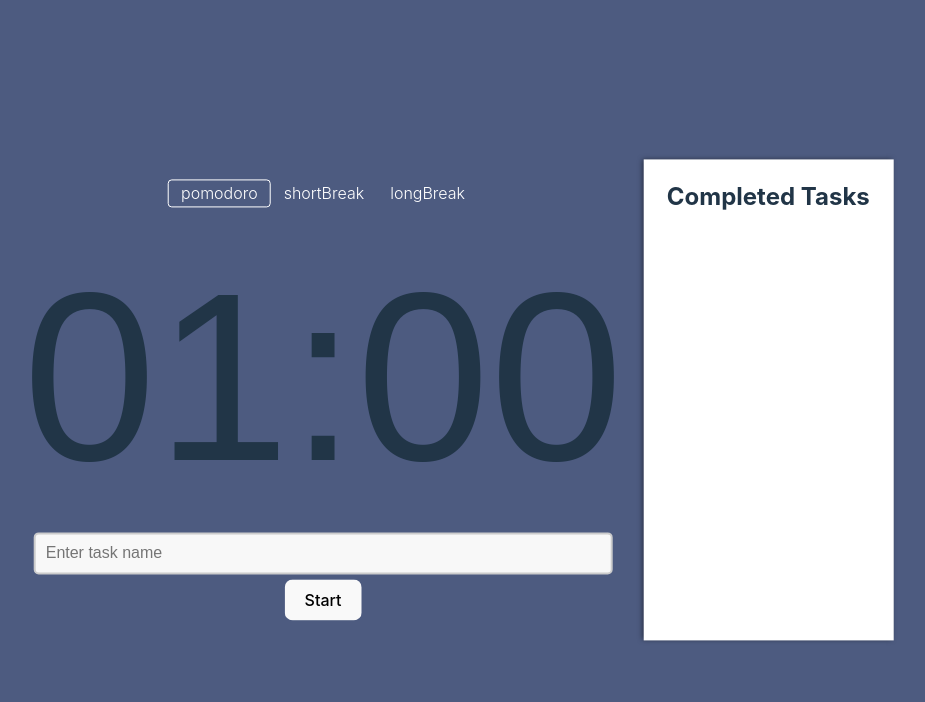
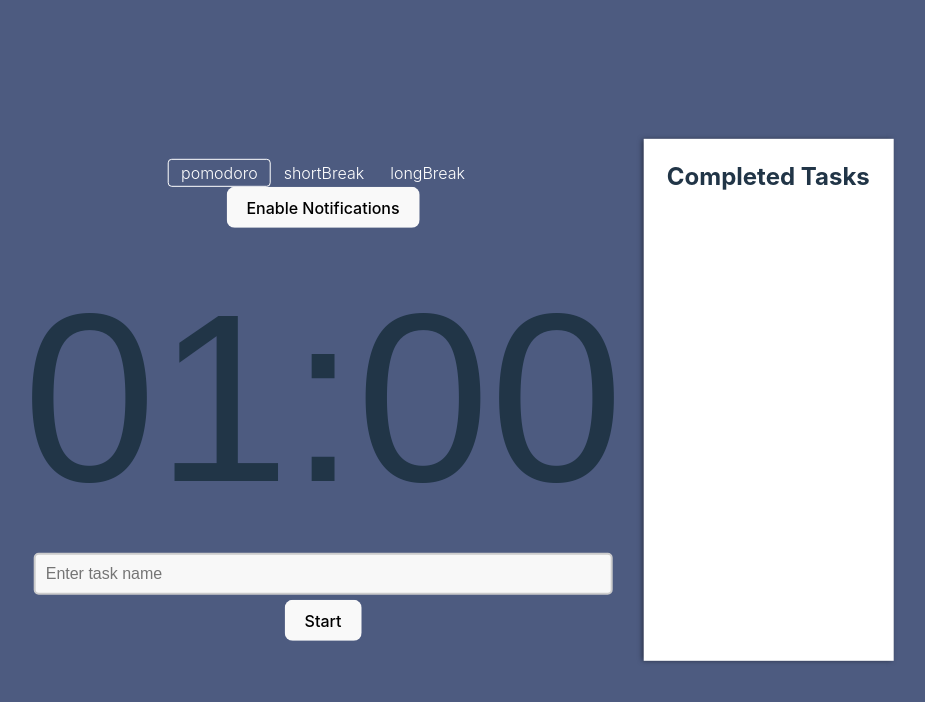
Before and after one commit to jamdlaw/task_timer, a React (Vite) app in the folder pomodoro-react-app/: page / in a window 1280 px wide. Shown: the top 702 px of the page, without its empty margins (317-1242 px from the left). Built offline with nearby package versions, Linux system fonts and the light colour scheme.

Commit message:
added notifications button

```diff
--- a/pomodoro-react-app/src/App.jsx
+++ b/pomodoro-react-app/src/App.jsx
@@ -107,6 +107,13 @@ function App() {
     }
   };
 
+  const handleRequestPermission = () => {
+    if (!('Notification' in window)) {
+      alert("This browser does not support desktop notification");
+    } else if (Notification.permission !== 'granted') {
+      Notification.requestPermission();
+    }
+  };
 
   return (
     <div className="app timer">
@@ -115,6 +122,7 @@ function App() {
         <ModeButton mode="shortBreak" active={mode === 'shortBreak'} setMode={setMode} />
         <ModeButton mode="longBreak" active={mode === 'longBreak'} setMode={setMode} />
       </div>
+      <button onClick={handleRequestPermission}>Enable Notifications</button>
       <Clock minutes={timer.minutes} seconds={timer.seconds} />
        <div className="task-name-input">
         <input
```
